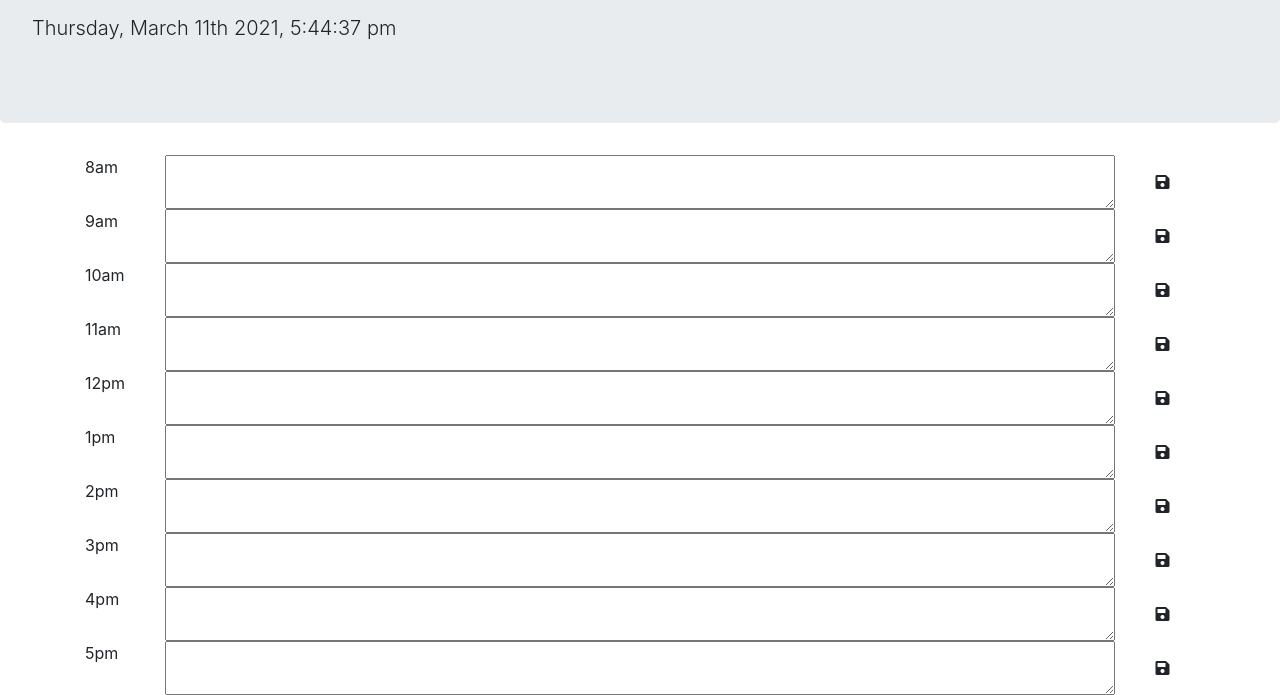
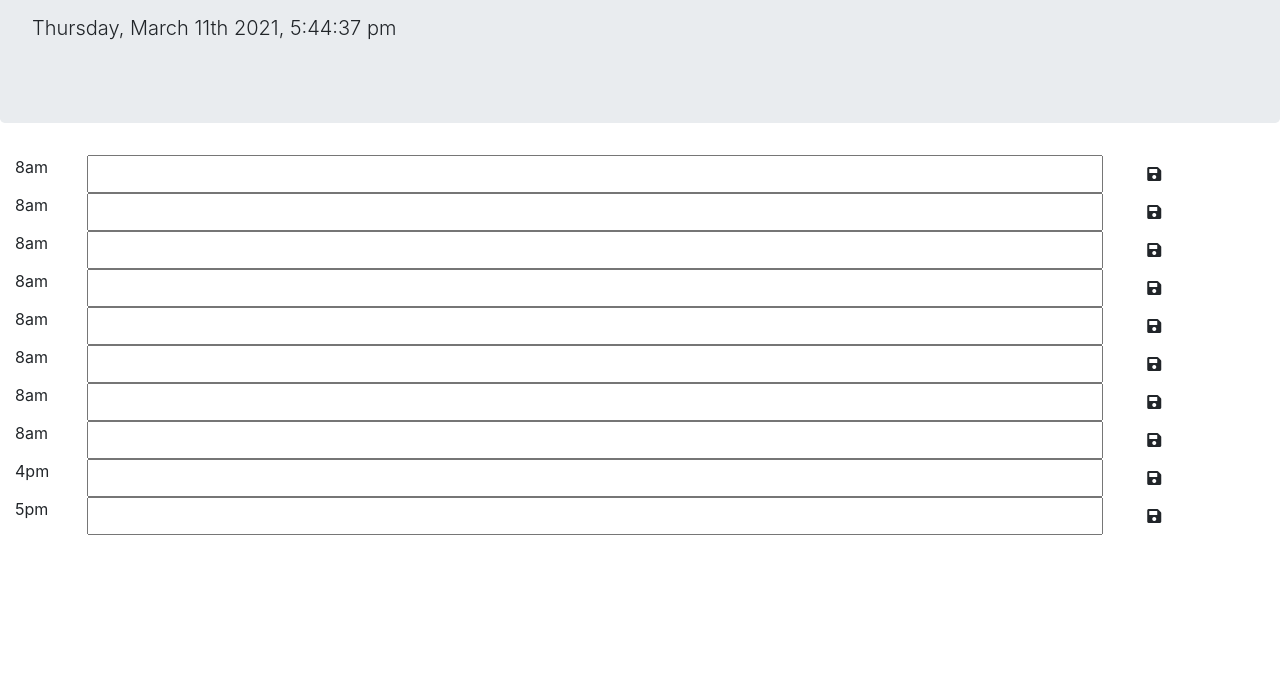
Before and after one commit to bdurham227/Plan-Your-Day, a plain HTML site: page index.html in a window 1280 px wide. Shown: the part 191-886 px from the top of the page. After the commit the page ends 800 px from the top, so only its background shows below. Drawn offline with nearby package versions, Linux system fonts and the light colour scheme.

Commit message:
reworked some html to try out forms/labels/inputs and added js/jquery to work on local storage

```diff
--- a/assets/script/myscript.js
+++ b/assets/script/myscript.js
@@ -5,16 +5,18 @@ $('#currentDay').text(currentDay);
 //added moments.js to the header
 
 var rightNow = moment();
+console.log(rightNow);
 var currentHour = $('.time-block');
 console.log(currentHour);
 
 var saveBtn = $('.saveBtn');
 console.log(saveBtn);
 
-var textArea = $('.description');
-console.log(textArea);
+var $textInput = $('input[name="hour"]');
+console.log($textInput);
 
 var hours = $('.hours')
+//creating individual variables for each time
 
 var hour8 = $('#hour8');
 var hour9 = $('#hour9');
@@ -33,9 +35,45 @@ var hour17 = $('#hour17');
 
 
 
-saveBtn.on('click', function (){
-    var savedItem = $()
-})
+
+//function that when a user inputs text
+
+function handleFormSubmit(event){
+    event.preventDefault();
+
+    var typedEl = $('input:text');
+    var written = [];
+
+    $.each(typedEl, function(){
+        written.push($(this).val());
+    });
+}
+
+saveBtn.on('submit', function(event) {
+    event.preventDefault();
+
+var textValue = {
+    content: $textInput.val()
+};
+
+localStorage.setItem("textValue", JSON.stringify(textValue));
+handleFormSubmit();
+renderText();
+});
+
+function renderText() {
+    var lastInputText = JSON.parse(localStorage.getItem("textValue"));
+    if (lastInputText !== null) {
+        $('input[class="description"]').text(lastInputText.textValue.content);
+
+    }
+}
+
+
+
+
+
+
 
 //create two variables for time
 //one variable for current time to compare against another variable for the current time
--- a/index.html
+++ b/index.html
@@ -29,10 +29,110 @@
       <p id="currentDay" class="lead"></p>
     </header>
 
-    <div class="container">
+    <div class="container-fluid">
+<!-------------------------------------------800 Time Block----------------------------------------------------->
+        <form class="row col-12">
+            <label for="hour8" class="row time-block col-md-1">
+                8am
+            </label>
+            <input type="text" id="hour8" name="hour" class="col-md-10 description"></input>
+            <button type="button" class="btn saveBtn col-md-1"><i class="fas fa-save"></i></button>
+          </form>
+          <!------------------------------------900 Time Block------------------------------------------------------->
+          <form class="row col-12">
+            <label for="hour8" class="row time-block col-md-1">
+                8am
+            </label>
+            <input type="text" id="hour9" name="hour" class="col-md-10 description"></input>
+            <button type="button" class="btn saveBtn col-md-1"><i class="fas fa-save"></i></button>
+          </form>
+         <!---------------------------------------1000 Time Block-------------------------------------------------->
+          <form class="row col-12">
+            <label for="hour8" class="row time-block col-md-1">
+                8am
+            </label>
+            <input type="text" id="hour10" name="hour" class="col-md-10 description"></input>
+            <button type="button" class="btn saveBtn col-md-1"><i class="fas fa-save"></i></button>
+          </form>
+          <!-------------------------------------------1100 Time Block---------------------------------------------->
+          <form class="row col-12">
+            <label for="hour8" class="row time-block col-md-1">
+                8am
+            </label>
+            <input type="text" id="hour11" name="hour" class="col-md-10 description"></input>
+            <button type="button" class="btn saveBtn col-md-1"><i class="fas fa-save"></i></button>
+          </form>
+          <!------------------------------------------1200 Time Block-------------------------------------------->
+          <form class="row col-12">
+            <label for="hour8" class="row time-block col-md-1">
+                8am
+            </label>
+            <input type="text" id="hour12" name="hour" class="col-md-10 description"></input>
+            <button type="button" class="btn saveBtn col-md-1"><i class="fas fa-save"></i></button>
+          </form>
+          <!--------------------------------------1300 Time Block--------------------------------------------------->
+          <form class="row col-12">
+            <label for="hour8" class="row time-block col-md-1">
+                8am
+            </label>
+            <input type="text" id="hour13" name="hour" class="col-md-10 description"></input>
+            <button type="button" class="btn saveBtn col-md-1"><i class="fas fa-save"></i></button>
+          </form>
+          <!--------------------------------------1400 Time Block-------------------------------------------------->
+          <form class="row col-12">
+            <label for="hour8" class="row time-block col-md-1">
+                8am
+            </label>
+            <input type="text" id="hour14" name="hour" class="col-md-10 description"></input>
+            <button type="button" class="btn saveBtn col-md-1"><i class="fas fa-save"></i></button>
+          </form>
+          <!---------------------------------------1500 Time Block------------------------------------------------>
+          <form class="row col-12">
+            <label for="hour8" class="row time-block col-md-1">
+                8am
+            </label>
+            <input type="text" id="hour15" name="hour" class="col-md-10 description"></input>
+            <button type="button" class="btn saveBtn col-md-1"><i class="fas fa-save"></i></button>
+          </form>
+          <!-----------------------------------------1600 Time Block---------------------------------------------->
+          <form class="row col-12">
+            <label for="hour8" class="row time-block col-md-1">
+                4pm
+            </label>
+            <input type="text" id="hour16" name="hour" class="col-md-10 description"></input>
+            <button type="button" class="btn saveBtn col-md-1"><i class="fas fa-save"></i></button>
+          </form>
+          <!--------------------------------------1700 Time Block-------------------------------------------------->
+          <form class="row col-12">
+            <label for="hour8" class="row time-block col-md-1">
+                5pm
+            </label>
+            <input type="text" id="hour17" name="hour" class="col-md-10 description"></input>
+            <button type="button" class="btn saveBtn col-md-1"><i class="fas fa-save"></i></button>
+          </form>
+        </div>
+
+
+
+
+
+
+
+
+
+
+
+
+
+
+
+
+
+
+
 
       <!-- Timeblocks start here -->
-       <div id="hour8" class="row time-block">
+       <!--<div id="hour8" class="row time-block">
            <div class="col-md-1 hour">
                8am
            </div>
@@ -123,7 +223,7 @@
            <button class="btn saveBtn col-md-1"><i class="fas fa-save"></i></button>
        </div>
 
-    </div>
+    </div>-->
 
     <script src="https://cdnjs.cloudflare.com/ajax/libs/jquery/3.2.1/jquery.min.js"></script>
     <script src="https://cdnjs.cloudflare.com/ajax/libs/moment.js/2.24.0/moment.min.js"></script>
```
